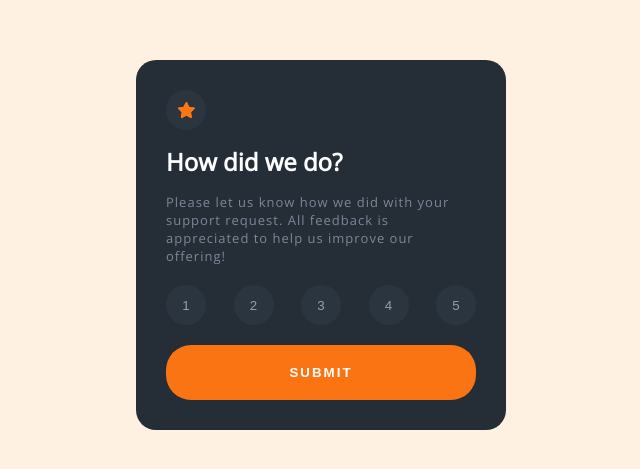
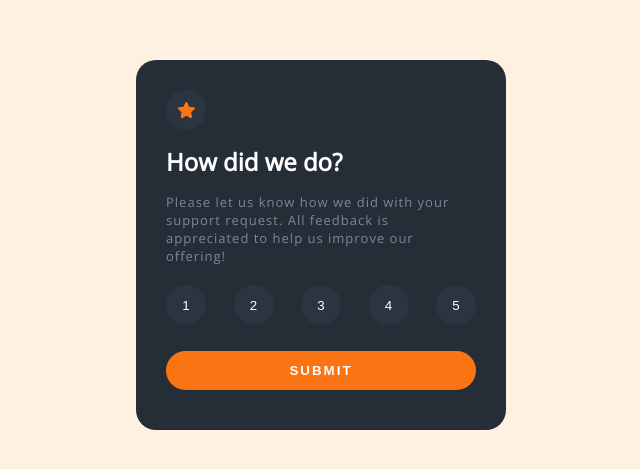
Before and after one commit to DjanyMouton/Interactive-rating-component, a plain HTML site: page index.html in a window 1280 px wide. Shown: the part 155-624 px from the top of the page, without its empty margins (319-959 px from the left). Drawn offline with nearby package versions, Linux system fonts and the light colour scheme.

Commit message:
Modification of the CSS and submit link added

```diff
--- a/function.js
+++ b/function.js
@@ -12,3 +12,10 @@ function changeClassRatingButton(){
   }
 };
 changeClassRatingButton();
+
+const submitBtn = document.querySelector('.submit-btn');
+
+submitBtn.addEventListener('click', () => {
+  console.log('oui')
+  submitBtn.classList.toggle('submit-click')
+})
--- a/index.html
+++ b/index.html
@@ -52,9 +52,9 @@
 
   </section>
 
-  <button class="btn">
-    Submit
-  </button>
+  <a class="submit-link" href="http://google.com" target="_blank">
+    <button class="submit-btn"> SUBMIT </button>
+  </a>
 </main>
   <script src="function.js"></script>
 </body>
--- a/style.css
+++ b/style.css
@@ -1,6 +1,7 @@
 @import url('https://fonts.googleapis.com/css2?family=Open+Sans&display=swap');
 @import url('https://fonts.googleapis.com/css2?family=Open+Sans:wght@300&display=swap');
 
+/* GENERAL PARAMETER */
 *{
     margin: 0;
 }
@@ -14,6 +15,8 @@ body{
     width: 100%;
     background-color: rgb(255, 241, 225);
 }
+
+/* MAIN CONTENT */
 #image-div{
     display: flex;
     align-items: center;
@@ -63,15 +66,15 @@ body{
     cursor: pointer;
     height: 40px;
     width: 40px;
-    color: hsl(217, 12%, 63%);
+    color: hsl(0, 0%, 100%);
     background-color: hsl(213, 19%, 21%);
     border-radius: 50%;
 }
-.btn{
-    margin-top: 20px;
+.submit-btn{
+    padding: 12px;
+    width: 310px;
     border-radius: 25px;
     border: none;
-    padding: 20px;
     background-color: hsl(25, 97%, 53%);
     color: white;
     font-weight: bold;
@@ -79,9 +82,23 @@ body{
     text-transform: uppercase;
     cursor: pointer;
 }
+.submit-link{
+    border-radius: 25px;
+    width: 100%;
+    height: 50px;
+    display: flex;
+    justify-content: center;
+    align-items: center;
+    text-decoration: none;
+    margin-top: 20px;
+}
 
 /* JavaScript class used for component */
 
  .rating-hover{
-    background-color: rgb(40, 80, 114);
+    background-color: hsl(25, 97%, 53%);
  }
+ .submit-click{
+    background-color: white;
+    color: hsl(25, 97%, 53%);
+ }
```
